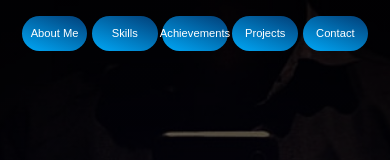
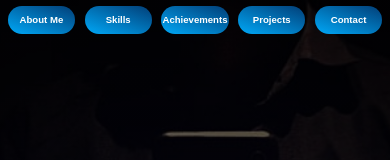
Before and after one commit to i-am-anujsingh/portfolio-, a plain HTML site: page index.html in a window 390 px wide. Shown: the top 160 px of the page. Drawn offline with Linux system fonts and the light colour scheme.

```diff
--- a/style.css
+++ b/style.css
@@ -63,28 +63,29 @@
 nav {
   position: fixed;
   width: 100%;
-  height: 5rem;
-  top: 1rem;
+  height: 8rem;
+  top: 0rem;
   z-index: 200;
   display: flex;
   justify-content: space-around;
-
 }
 
 nav div {
-  width: 90%;
+  width: 100%;
   justify-content: space-around;
   align-items: center;
 }
 
 nav a {
-  font-size: 1.4rem;
+  font-size: 1.5rem;
   background: linear-gradient(200deg, #023e77, #00a8f7);
   width: 10rem;
   align-items: center;
   justify-content: center;
   border-radius: 3rem;
   transition: color .3s;
+  font-weight: bold;
+  height: 60%;
 }
 
 .contact-form button,
@@ -347,26 +348,25 @@
 
   nav {
     position: fixed;
-    height: 2.2rem;
-    top: 1rem;
+    height: 2.5rem;
     z-index: 1000;
     justify-content: space-around;
   }
 
   nav div {
-    width: 90%;
+    width: 96%;
     height: 100%;
     display: flex;
-    justify-content: space-around;
+    justify-content: space-between;
     align-items: center;
   }
 
   nav div a {
     color: #FFFFFF;
     text-decoration: none;
-    font-size: .7rem;
-    height: 100%;
-    width: 4.1rem;
+    font-size: .6rem;
+    height: 70%;
+    width: 4.2rem;
     display: flex;
     align-items: center;
     justify-content: center;
```
